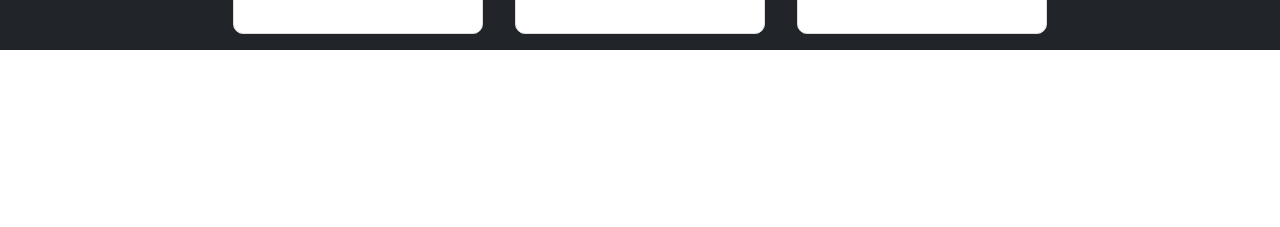
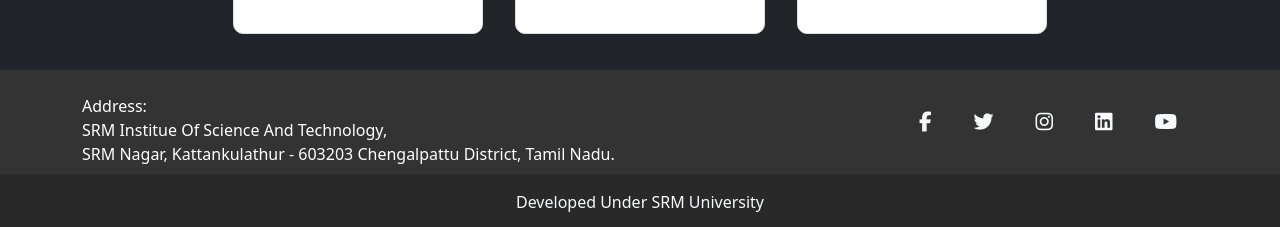
Before and after one commit to itsankk05/Trajectory, a React (Create React App) app: page /about in a window 1280 px wide. Shown: the part 986-1213 px from the top of the page. Before the commit the page ends 1036 px from the top, so only its background shows below. Built offline with nearby package versions, Linux system fonts and the light colour scheme.

Commit message:
Footer Done, created data.js minor other fixes

```diff
--- a/public/index.html
+++ b/public/index.html
@@ -57,4 +57,8 @@
     integrity="sha384-HwwvtgBNo3bZJJLYd8oVXjrBZt8cqVSpeBNS5n7C8IVInixGAoxmnlMuBnhbgrkm"
     crossorigin="anonymous"
   ></script>
+  <script
+    src="https://kit.fontawesome.com/95adc2e44e.js"
+    crossorigin="anonymous"
+  ></script>
 </html>
--- a/src/About/About.js
+++ b/src/About/About.js
@@ -1,5 +1,6 @@
 import React from "react";
 import "./About.css";
+import Footer from "../Footer";
 
 export default function About() {
   return (
@@ -44,7 +45,10 @@
             src="https://media.licdn.com/dms/image/D5603AQGUCE5hThM5Eg/profile-displayphoto-shrink_400_400/0/1689183263013?e=1697673600&v=beta&t=DLYpHkDKAKQD3NlfbcE6FVScF1ppsjw49k-bQwNb1fQ"
             alt="Jeet Shah"
           />
-          <h2>Jeet Shah</h2>
+          <h2>
+            Jeet
+            <br /> Shah
+          </h2>
           <p>Designer</p>
           <div className="social-links">
             <a
@@ -78,7 +82,10 @@
             src="https://media.licdn.com/dms/image/D4E03AQGpzzSmve5rLQ/profile-displayphoto-shrink_400_400/0/1673022776367?e=1697673600&v=beta&t=jHYRe6Ryczr4ipUYoLX0cy_MyHEPxaqLTqOloPM3-3Q"
             alt="Ank Agarwal"
           />
-          <h2>Ank Agarwal</h2>
+          <h2>
+            Ank <br />
+            Agarwal
+          </h2>
           <p>Tech Enthusiast</p>
           <div className="social-links">
             <a
@@ -140,6 +147,7 @@
           </div>
         </div>
       </section>
+      <Footer />
     </div>
   );
 }
--- a/src/Footer.js
+++ b/src/Footer.js
@@ -5,70 +5,79 @@
     <div>
       <footer
         className="text-center text-white"
-        style={{ backgroundColor: "#f1f1f1" }}
+        style={{ marginTop: "20px", backgroundColor: "#333333" }}
       >
         {/* <!-- Grid container --> */}
-        <div className="container pt-4">
+        <div className="container pt-4" style={{ display: "flex" }}>
           {/* <!-- Section: Social media --> */}
-          <section className="mb-4">
+          <div style={{ textAlign: "left" }}>
+            Address:
+            <br />
+            SRM Institue Of Science And Technology,
+            <br /> SRM Nagar, Kattankulathur - 603203 Chengalpattu District,
+            Tamil Nadu.
+          </div>
+          <section className="mb-4" style={{ marginLeft: "auto" }}>
             {/* <!-- Facebook --> */}
+            <div>
               <a
-              className="btn btn-link btn-floating btn-lg text-dark m-1"
-              href="#!"
+                className="btn btn-link btn-floating btn-lg text-light m-1"
+                href="https://www.facebook.com/SRMUniversityOfficial"
                 role="button"
                 data-mdb-ripple-color="dark"
+                target="_blank"
+                rel="noreferrer"
               >
                 <i className="fab fa-facebook-f"></i>
               </a>
 
               {/* <!-- Twitter --> */}
               <a
-              className="btn btn-link btn-floating btn-lg text-dark m-1"
-              href="#!"
+                className="btn btn-link btn-floating btn-lg text-light m-1"
+                href="https://twitter.com/SRM_Univ"
                 role="button"
                 data-mdb-ripple-color="dark"
+                target="_blank"
+                rel="noreferrer"
               >
                 <i className="fab fa-twitter"></i>
               </a>
 
-            {/* <!-- Google --> */}
+              {/* <!-- Instagram --> */}
               <a
-              className="btn btn-link btn-floating btn-lg text-dark m-1"
-              href="#!"
+                className="btn btn-link btn-floating btn-lg text-light m-1"
+                href="https://www.instagram.com/SRMUniversityOfficial/"
                 role="button"
                 data-mdb-ripple-color="dark"
-            >
-              <i className="fab fa-google"></i>
-            </a>
-
-            {/* <!-- Instagram --> */}
-            <a
-              className="btn btn-link btn-floating btn-lg text-dark m-1"
-              href="#!"
-              role="button"
-              data-mdb-ripple-color="dark"
+                target="_blank"
+                rel="noreferrer"
               >
                 <i className="fab fa-instagram"></i>
               </a>
 
               {/* <!-- Linkedin --> */}
               <a
-              className="btn btn-link btn-floating btn-lg text-dark m-1"
-              href="#!"
+                className="btn btn-link btn-floating btn-lg text-light m-1"
+                href="https://www.linkedin.com/company/srm-ist-chennai/"
                 role="button"
                 data-mdb-ripple-color="dark"
+                target="_blank"
+                rel="noreferrer"
               >
                 <i className="fab fa-linkedin"></i>
               </a>
               {/* <!-- Github --> */}
               <a
-              className="btn btn-link btn-floating btn-lg text-dark m-1"
-              href="#!"
+                className="btn btn-link btn-floating btn-lg text-light m-1"
+                href="https://www.youtube.com/user/SRMeducation"
                 role="button"
                 data-mdb-ripple-color="dark"
+                target="_blank"
+                rel="noreferrer"
               >
-              <i className="fab fa-github"></i>
+                <i className="fab fa-youtube"></i>
               </a>
+            </div>
           </section>
           {/* <!-- Section: Social media --> */}
         </div>
@@ -76,10 +85,10 @@
 
         {/* <!-- Copyright --> */}
         <div
-          className="text-center text-dark p-3"
-          style={{ backgroundColor: "rgba(0, 0, 0, 0.2)" }}
+          className="text-center text-light p-3"
+          style={{ backgroundColor: "rgba(0, 0, 0, 0.2)", color: "white" }}
         >
-          © 2020 Copyright: Developed Under
+          Developed Under SRM University{" "}
         </div>
         {/* <!-- Copyright --> */}
       </footer>
--- a/src/Form/Form.js
+++ b/src/Form/Form.js
@@ -1,12 +1,18 @@
 import React, { useState, useEffect } from "react";
 import "./Form.css";
 import { Link } from "react-router-dom";
+import Start from "../Quiz/Start";
 
 export default function Form() {
   const [name, setName] = useState("");
   const [email, setEmail] = useState("");
   const [isFormValid, setIsFormValid] = useState(false);
+  // const [inputText, setInputText] = useState("");
 
+  const handleChange = (event) => {
+    // 👇 Store the input value to local state
+    setName(event.target.value);
+  };
   useEffect(() => {
     setIsFormValid(name.trim() !== "" && email.trim() !== "");
   }, [name, email]);
@@ -20,7 +26,7 @@
         <h1>Lets Get You Set Up</h1>
         <div className="mb-3 my-5">
           <label htmlFor="exampleFormControlInput1" className="form-label">
-            Name of the Candidate:<span className="required">*</span>
+            Your Name:<span className="required">*</span>
           </label>
           <div className="row d-flex justify-content-center">
             <input
@@ -28,14 +34,14 @@
               id="exampleFormControlInput1"
               placeholder="Name"
               value={name}
-              onChange={(e) => setName(e.target.value)}
-              required
+              onChange={handleChange}
             />
+            <p>Your input: {name}</p>
           </div>
         </div>
         <div className="mb-3">
           <label htmlFor="exampleFormControlInput1" className="form-label">
-            E-Mail Address:<span className="required">*</span>
+            Where should we contact you:<span className="required">*</span>
           </label>
           <div className="row d-flex justify-content-center">
             <input
@@ -58,7 +64,7 @@
           <span className="select-wrapper">
             <select className="selectClass" defaultValue={"DEFAULT"}>
               <option value="DEFAULT" disabled>
-                Education
+                Select Education
               </option>
               <option value="1">10th Standard</option>
               <option value="2">12th Standard- Science</option>
@@ -79,6 +85,7 @@
           </button>
         </Link>
       </div>
+      <Start name={name} />
     </>
   );
 }
--- a/src/Quiz/Result.js
+++ b/src/Quiz/Result.js
@@ -2,13 +2,7 @@
 import { Link } from "react-router-dom";
 import "./result.css"; // Import your custom CSS
 
-function Result({
-  searchAnswer,
-  showResult,
-  quizs,
-  startOver,
-  collectedAnswers,
-}) {
+function Result({ searchAnswer, showResult, collectedAnswers }) {
   if (!showResult) {
     return null;
   }
@@ -45,7 +39,7 @@
             <Link to="/form">
               <button
                 style={{ textDecoration: "none" }}
-                onClick={startOver}
+                // onClick={startOver}
                 className="btn py-2 px-4 btn-light fw-bold d-inline start-over-button"
               >
                 Start Over
--- a/src/Quiz/Start.js
+++ b/src/Quiz/Start.js
@@ -1,7 +1,8 @@
 import React from "react";
 import { Link } from "react-router-dom";
 
-const Start = ({ startQuiz, showStart }) => {
+const Start = ({ startQuiz, showStart, name }) => {
+  console.log(name);
   return (
     <section
       className="text-white text-center bg-dark"
@@ -10,7 +11,7 @@
       <div className="container">
         <div className="row vh-100 align-items-center justify-content-center">
           <div className="col-lg-8">
-            <h1 className="fw-bold mb-4">Ready For The Quiz!!</h1>
+            <h1 className="fw-bold mb-4">Ready For The Quiz {name}!!</h1>
             <Link to="/quiz">
               <button
                 onClick={startQuiz}
```
Also changed, not shown: src/App.js (+14 -86 lines), src/Quiz/Function.js (deleted, +0 -34 lines), src/data.js (added, +75 -0 lines). Lines whose indentation alone changed are shown as unchanged.
